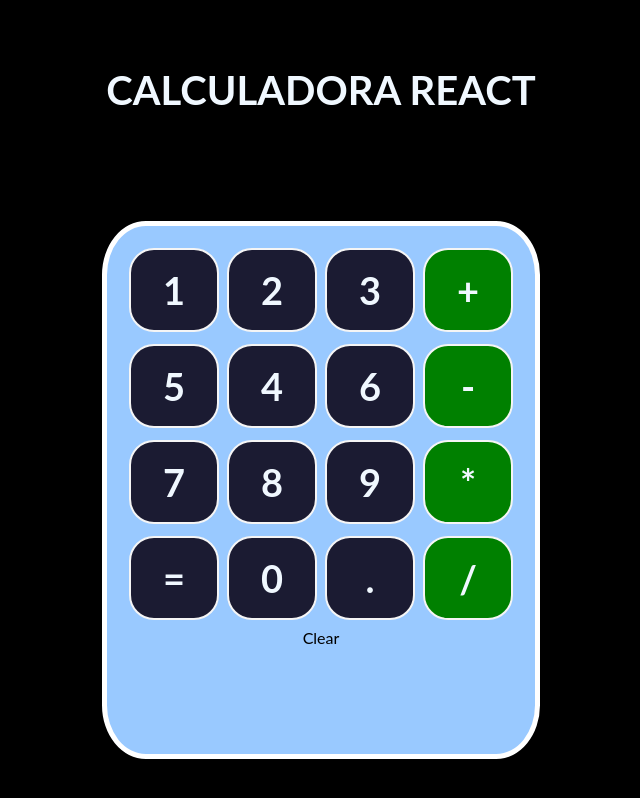
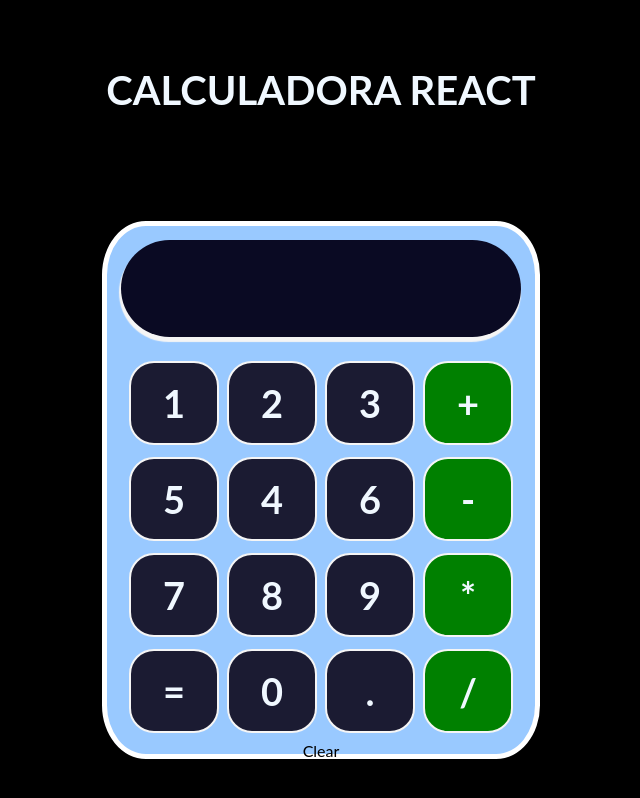
Before and after one commit to CiscoMerchan/Calculator_with_reactjs, a React (Create React App) app: page / in a window 1280 px wide. Shown: the top 798 px of the page, without its empty margins (319-959 px from the left). Built offline with nearby package versions, Linux system fonts and the light colour scheme.

Commit message:
Pantalla style

```diff
--- a/src/components/Pantalla.jsx
+++ b/src/components/Pantalla.jsx
@@ -1,3 +1,4 @@
+import '../componentsStyleCheet/Pantalla.css'
 
 const Pantalla = ({ input }) => (
 <div className='input'>
--- /dev/null
+++ b/src/componentsStyleCheet/Pantalla.css
@@ -0,0 +1,19 @@
+.input	{
+	height: 75px;
+	border-radius: 50px;
+	margin-bottom: 20px;
+	display: flex;
+	/* the characters will start from right to left  */
+	/*  justify-content = Horizontal*/
+	justify-content: flex-end;
+	/* align-items = vertical */
+	align-items: center;
+	font-weight: bold;
+	font-size: 30px;
+	background-color: #0a0a23;
+	color: aliceblue;
+	padding: 11px;
+	padding-right: 30px;
+	margin: 1px solid #888;
+	box-shadow: -1px 4px 1px 1px whitesmoke;
+}
```
Also changed, not shown: 1 other file (tests, documents, lock files or other folders).
